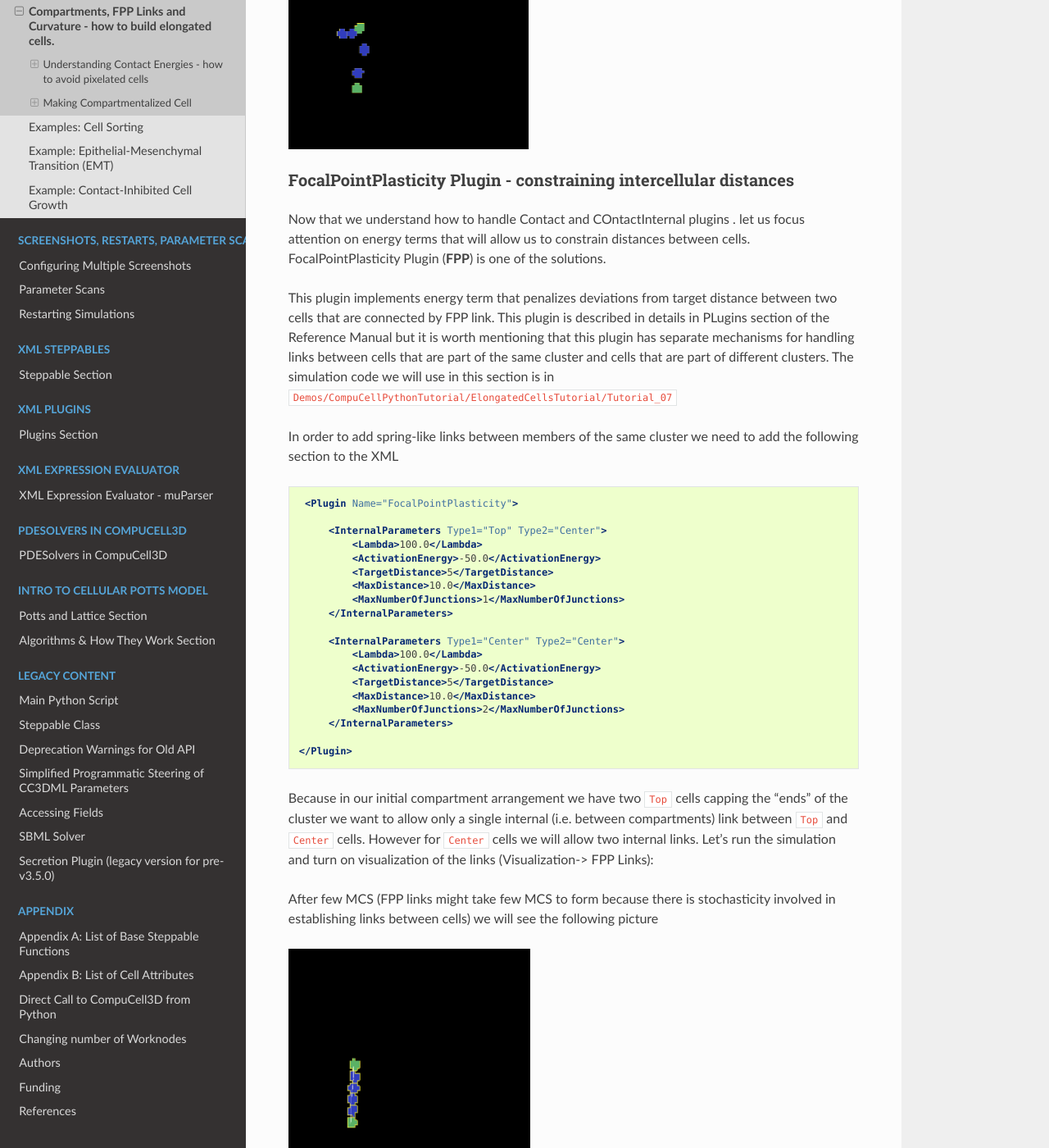
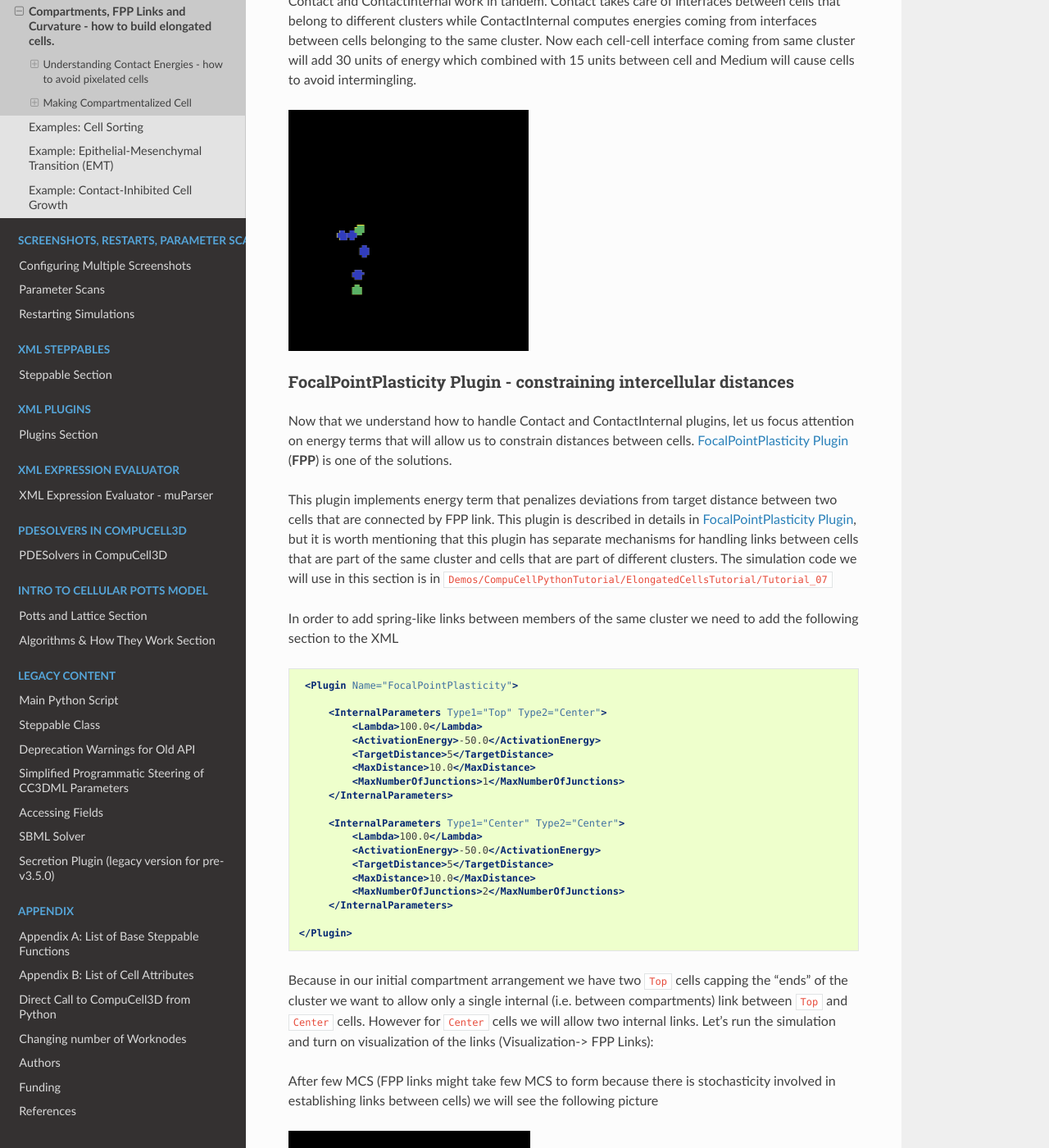
Before and after one commit to CompuCell3D/CompuCell3DReferenceManual, a Sphinx documentation site: the page built from docs/example_compartmental_elongated_cells_tutorial.rst, in a window 1280 px wide and 1400 px high, scrolled down 10630 px. Shown: the whole window at 82% size. Built offline with Sphinx 7.4.7 and the Read the Docs theme 2.0.0, drawn with Linux system fonts in a browser that asks for light colours; pages that are not in the unit, such as notebooks, are missing from menus; some of the changed text lies outside the part shown.

Commit message:
addressing PR comments

```diff
--- a/docs/example_compartmental_elongated_cells_tutorial.rst
+++ b/docs/example_compartmental_elongated_cells_tutorial.rst
@@ -245,7 +250,10 @@
 
 
 This function iterates over a list of ``cell_type_ids`` and for each new cell type listed it creates a new cell of this
-type that is placed 5 pixel above previous cell. This way after we run it we will see the following initial configuration (after first MCS and after several MCS):
+type that is placed 5 pixel above previous cell. Note that we want to have cell types  of "first" and "last" cell to be different because
+they will play a special role as we start using FocalPointPlasticity Links and ExternalPotential plugins later in the chapter
+
+When we run the simulation we will see the following initial configuration (after first MCS and after several MCS):
 
 |img005|
 
@@ -417,11 +425,11 @@
 FocalPointPlasticity Plugin - constraining intercellular distances
 ++++++++++++++++++++++++++++++++++++++++++++++++++++++++++++++++++
 
-Now that we understand how to handle Contact and COntactInternal plugins . let us focus attention on energy terms that will
-allow us to constrain distances between cells. FocalPointPlasticity Plugin (**FPP**) is one of the solutions.
+Now that we understand how to handle Contact and ContactInternal plugins, let us focus attention on energy terms that will
+allow us to constrain distances between cells. :ref:`fpp-plugin` (**FPP**) is one of the solutions.
 
 This plugin implements energy term that penalizes deviations from target distance between two cells that are connected
-by FPP link. This plugin is described in details in PLugins section of the Reference Manual but it is worth mentioning that
+by FPP link. This plugin is described in details in :ref:`fpp-plugin`, but it is worth mentioning that
 this plugin has separate mechanisms for handling links between cells that are part of the same cluster and cells that
 are part of different clusters. The simulation code we will use in this section is in ``Demos/CompuCellPythonTutorial/ElongatedCellsTutorial/Tutorial_07``
 
--- a/docs/focal_point_plasticity.rst
+++ b/docs/focal_point_plasticity.rst
@@ -1,3 +1,4 @@
+.. _fpp-plugin:
 FocalPointPlasticity Plugin
 ---------------------------
 
```
Also changed, not shown: other parts of docs/example_compartmental_elongated_cells_tutorial.rst (+9 -5 lines).
